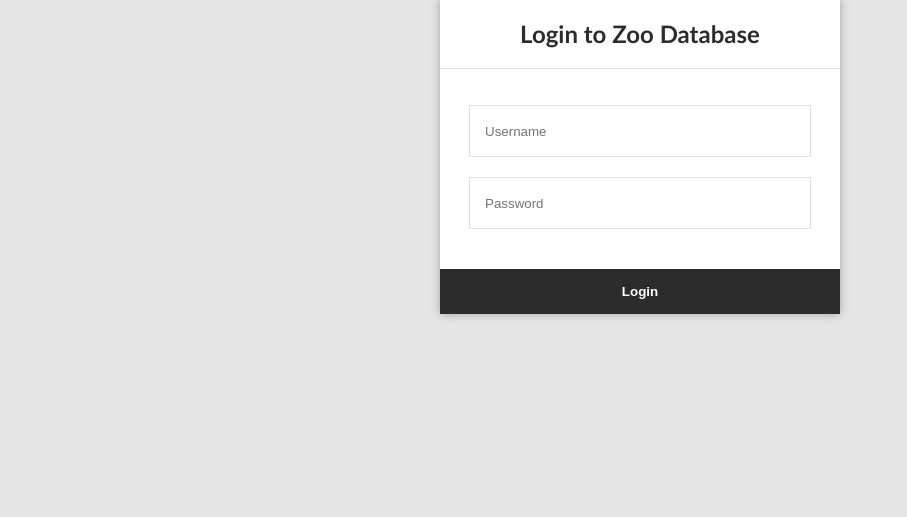
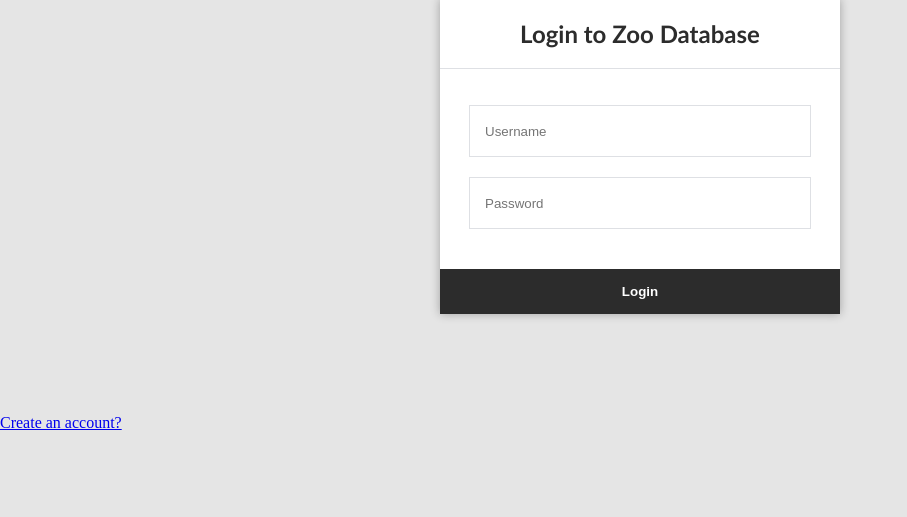
Before and after one commit to rala76/Zoo-Website, a PHP site: page /Login/logon.php in a window 1280 px wide. Shown: the part 101-618 px from the top of the page, without its empty margins (0-907 px from the left). Run offline with PHP 8.4, Linux system fonts and the light colour scheme.

Commit message:
Added hyperlink to registration page

```diff
--- a/Login/logon.php
+++ b/Login/logon.php
@@ -16,5 +16,6 @@
             <input type="submit" value="Login">
         </form>
     </div>
+    <a href="/Login/registration.php">Create an account?</a>
 </body>
 </html>
```
